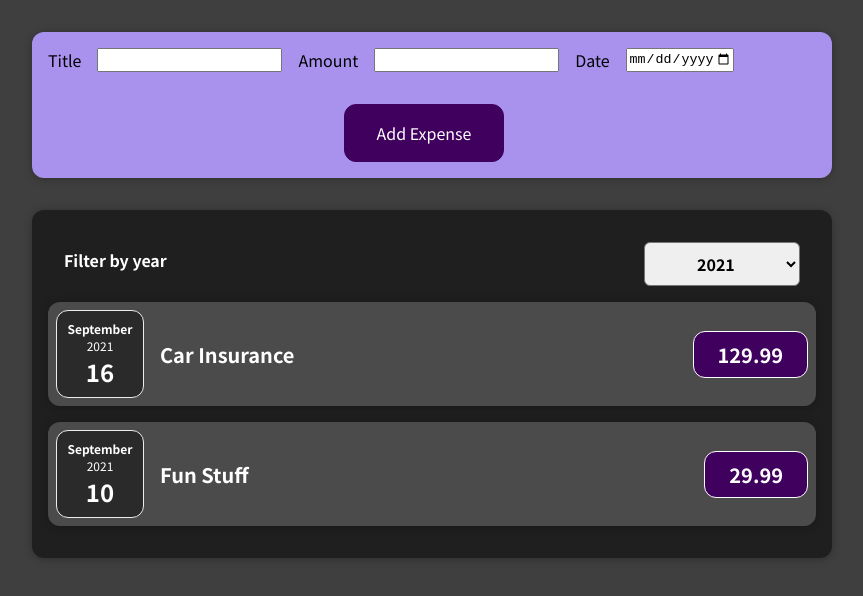
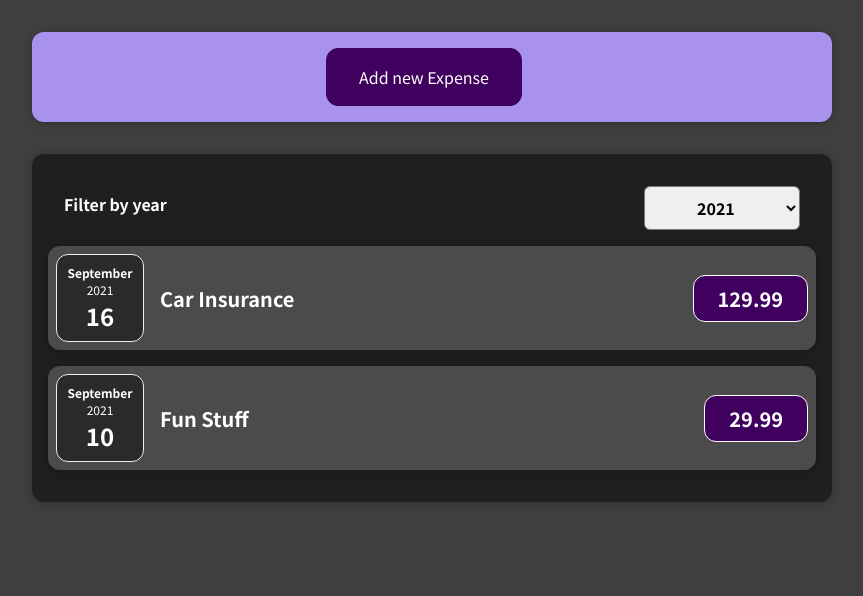
Before and after one commit to ben-whitfield/react-expense-tracker, a React (Create React App) app: page / in a window 1280 px wide. Shown: the top 596 px of the page, without its empty margins (208-1071 px from the left). Built offline with nearby package versions, Linux system fonts and the light colour scheme.

Commit message:
Adding form toggle

```diff
--- a/src/components/NewExpense/ExpenseForm.js
+++ b/src/components/NewExpense/ExpenseForm.js
@@ -17,25 +17,28 @@
   };
 
   const submitHandler = (event) => {
-    event.preventDefault()
+    event.preventDefault();
     const expenseData = {
       title: enteredTitle,
       amount: enteredAmount,
-      date: new Date(enteredDate)
-    }
-    props.onSaveExpenseData(expenseData)
-    setEnteredTitle('')
-    setEnteredAmount('')
-    setEnteredDate('')
-  }
-
+      date: new Date(enteredDate),
+    };
+    props.onSaveExpenseData(expenseData);
+    setEnteredTitle("");
+    setEnteredAmount("");
+    setEnteredDate("");
+  };
 
   return (
     <form onSubmit={submitHandler}>
       <div className="new-expense__controls">
         <div className="new-expense__controls">
           <label>Title</label>
-          <input type="text" value={enteredTitle} onChange={titleChangeHandler} />
+          <input
+            type="text"
+            value={enteredTitle}
+            onChange={titleChangeHandler}
+          />
         </div>
 
         <div className="new-expense__controls">
@@ -61,6 +64,9 @@
         </div>
       </div>
       <div className="new-expense_actions">
+        <button type="button" onClick={props.onCancel}>
+          Cancel
+        </button>
         <button type="submit">Add Expense</button>
       </div>
     </form>
--- a/src/components/NewExpense/NewExpense.js
+++ b/src/components/NewExpense/NewExpense.js
@@ -1,20 +1,38 @@
-import React from "react";
+import React, { useState } from "react";
 import "./NewExpense.css";
 
 import ExpenseForm from "./ExpenseForm";
 
 const NewExpense = (props) => {
+  const [isEditing, setIsEditing] = useState(false);
   const saveExpenseDataHandler = (enteredExpenseData) => {
     const expenseData = {
       ...enteredExpenseData,
       id: Math.random().toString(),
     };
     props.onAddExpense(expenseData);
+    setIsEditing(false);
+  };
+
+  const startEditingHandler = () => {
+    setIsEditing(true);
+  };
+
+  const stopEditingHandler = () => {
+    setIsEditing(false);
   };
 
   return (
     <div className="new-expense">
-      <ExpenseForm onSaveExpenseData={saveExpenseDataHandler} />
+      {!isEditing && (
+        <button onClick={startEditingHandler}>Add new Expense</button>
+      )}
+      {isEditing && (
+        <ExpenseForm
+          onSaveExpenseData={saveExpenseDataHandler}
+          onCancel={stopEditingHandler}
+        />
+      )}
     </div>
   );
 };
```
